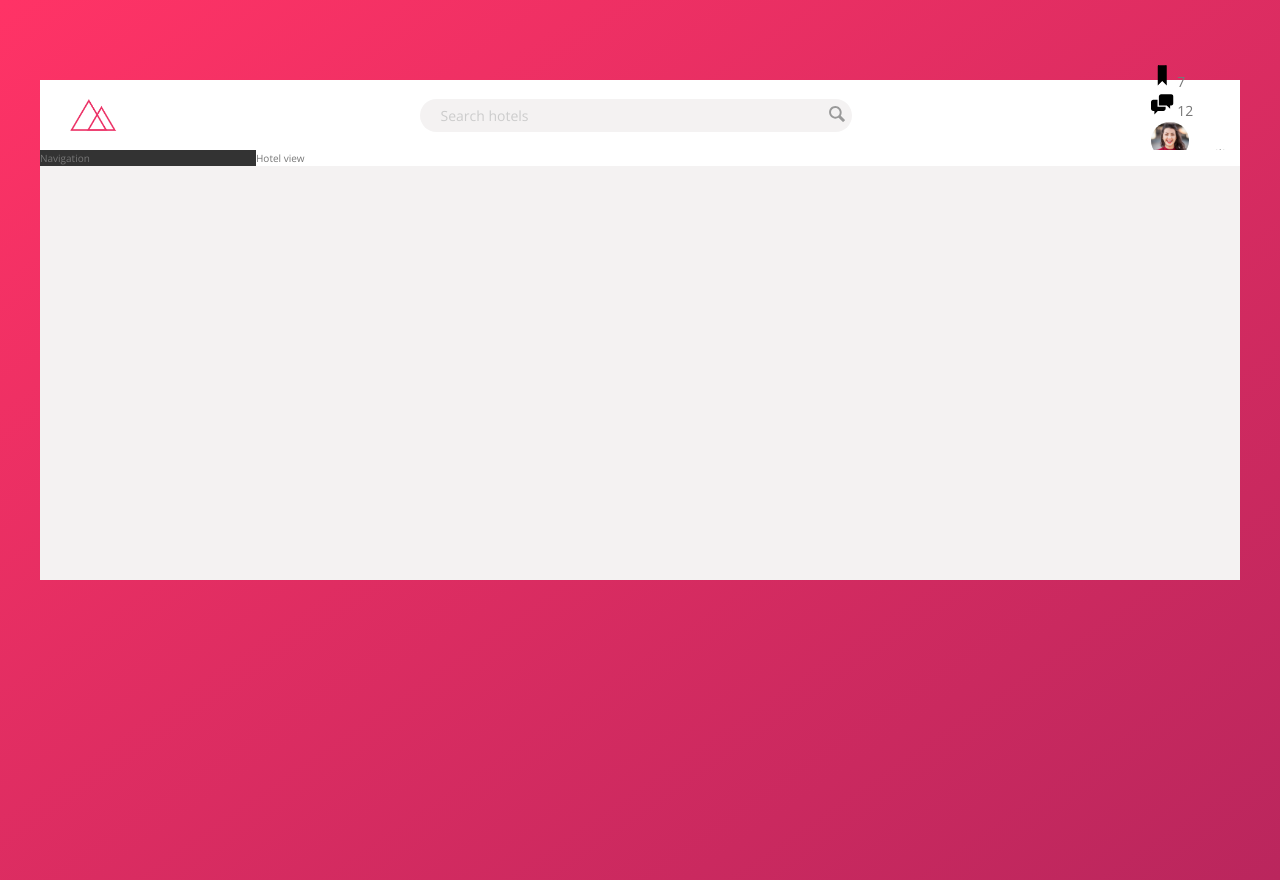
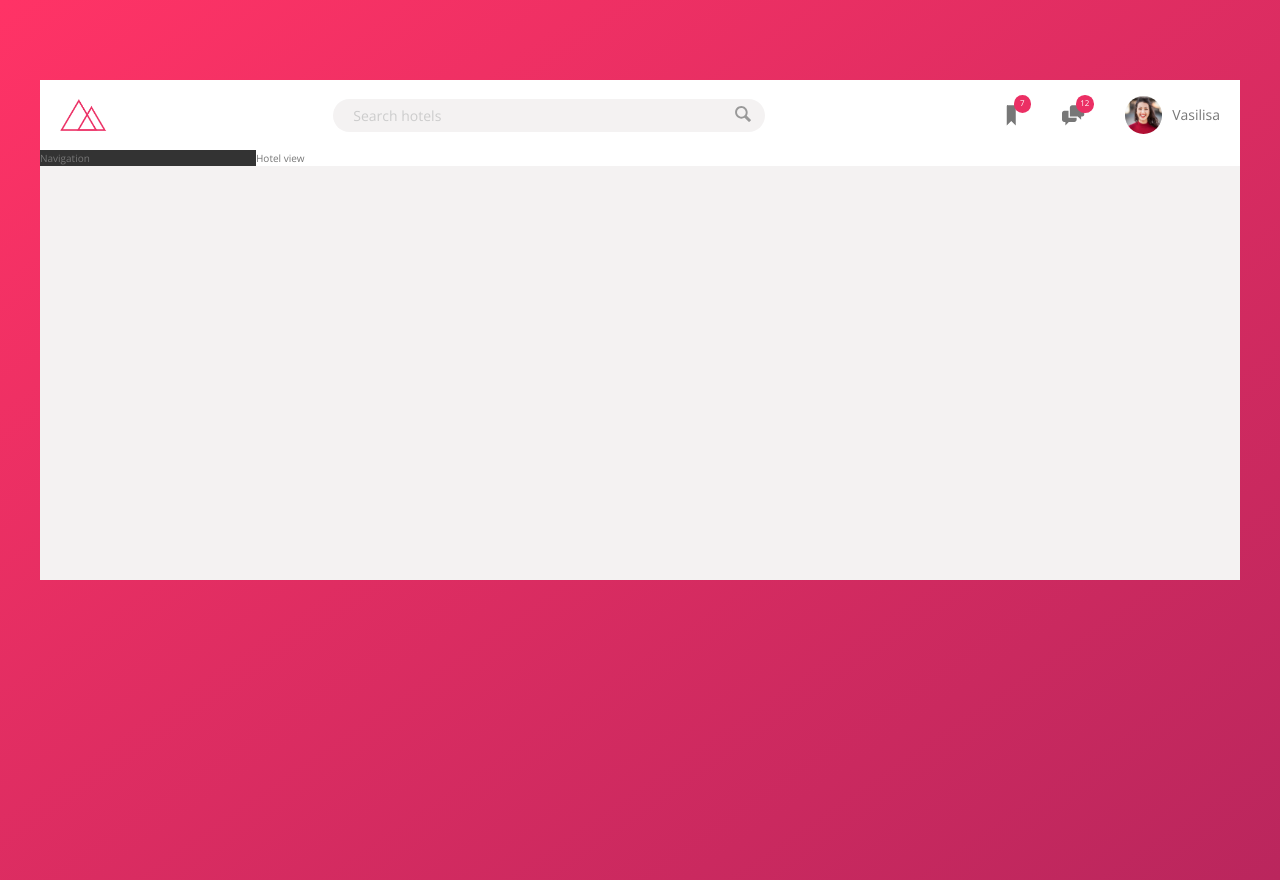
Before and after one commit to hyggebox/mounti, a website: page index.html in a window 1280 px wide. Drawn offline with nearby package versions, Linux system fonts and the light colour scheme; files that its build step writes are made by us from their sources.

Commit message:
Format user navigation in Header

```diff
--- a/sass/_components.scss
+++ b/sass/_components.scss
@@ -2,7 +2,7 @@
 
 .logo {
     height: 3.25rem;
-    margin-left: 3rem;
+    margin-left: 2rem;
 }
 
 //// SEARCH ///////////
@@ -23,7 +23,7 @@
         padding: .7rem 2rem;
         border-radius: 100px;
         width: 90%;
-        margin-right: -2.5rem;
+        margin-right: -3.2rem;
         transition: all .2s;
 
         &:focus {
@@ -65,17 +65,49 @@
 //// USER NAVIGATION ///////////
 
 .user-nav {
+    align-self: stretch;
+
+    display: flex;
+    align-items: center;
+
+    & > * { //all direct children
+        padding: 0 2rem;
+        cursor: pointer;
+        height: 100%;
+
+        display: flex;
+        align-items: center;
+    }
+
+    & > *:hover {
+        background-color: var(--color-grey-lt-2);
+    }
+
     &__icon-box {
-
+        position: relative;
     }
 
     &__icon {
         height: 2.25rem;
         width: 2.25rem;
+        fill: var(--color-grey-dk-2);
     }
 
     &__notification {
+        position: absolute;
+        top: 1.5rem;
+        right: 1.1rem;
 
+        font-size: .8rem;
+        height: 1.75rem;
+        width: 1.75rem;
+        border-radius: 50%;
+        background-color: var(--color-primary);
+        color: var(--color-white);
+
+        display: flex;
+        justify-content: center;
+        align-items: center;
     }
 
     &__user {
@@ -84,11 +116,7 @@
 
     &__user-photo {
         height: 3.75rem;
-        width: 3.75rem;
         border-radius: 50%;
-    }
-
-    &__user-name {
-
+        margin-right: 1rem;
     }
 }
```
